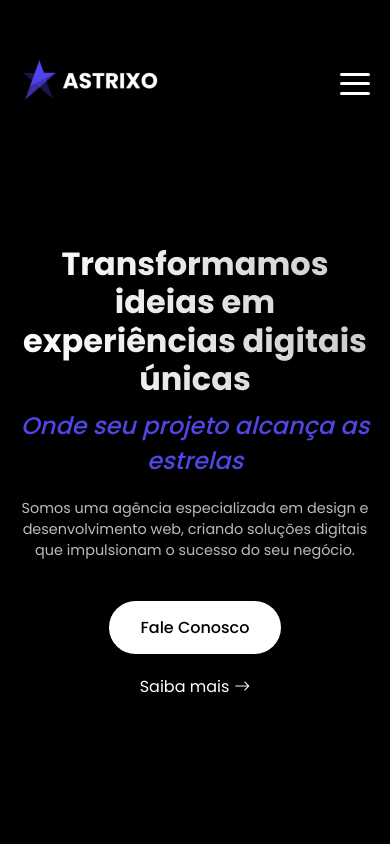
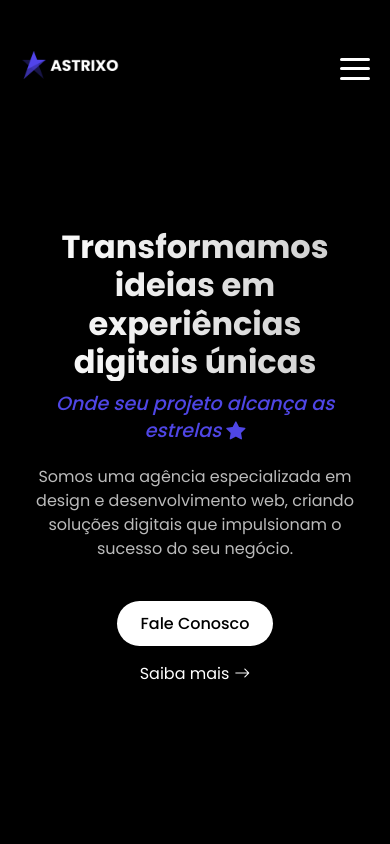
Before and after one commit to 90fabricio09/astrixo, a React (Vite) app: page / in a window 390 px wide. Shown: the top 844 px of the page. Built offline with nearby package versions, Linux system fonts and the light colour scheme.

Commit message:
Add files via upload

```diff
--- a/index.html
+++ b/index.html
@@ -17,7 +17,7 @@
   <link rel="canonical" href="https://astrixo.com.br" />
 
   <link rel="icon" type="image/png" href="/favicon.png" aria-hidden="true">
-  <link rel="preload" as="image" href="/favicon.png">
+  <!-- <link rel="preload" as="image" href="/favicon.png"> -->
 
   <!-- Open Graph para compartilhamento em redes sociais -->
   <meta property="og:title" content="Astrixo - Desenvolvimento Web, Design Gráfico e Tráfego Orgânico">
--- a/src/css/home.css
+++ b/src/css/home.css
@@ -121,7 +121,7 @@ body {
   height: 2px;
   bottom: -5px;
   left: 0;
-  background-color: #fff;
+  background-color: #4f46e5;
   transition: width 0.3s ease;
 }
 
@@ -733,30 +733,29 @@ body {
      RESPONSIVIDADE
    ========================= */
 @media (max-width: 768px) {
+  .astrixo-hero.scrolled {
+    min-height: 100vh;
+  }
+
   .hamburger {
     display: flex;
   }
 
   .nav-links-container {
     position: fixed;
-    top: 80px;
-    left: 0;
+    top: 0;
+    right: -100%;
     width: 100%;
-    background-color: rgba(0, 0, 0, 0.9);
-    backdrop-filter: blur(10px);
+    height: 100vh;
+    background-color: rgba(0, 0, 0, 0.95);
+    flex-direction: column;
+    justify-content: center;
     padding: 20px;
-    flex-direction: column;
-    transform: translateY(-100%);
-    opacity: 0;
-    transition: all 0.3s ease;
-    z-index: 100;
-    pointer-events: none;
+    transition: right 0.3s ease;
   }
 
   .nav-links-container.active {
-    transform: translateY(0);
-    opacity: 1;
-    pointer-events: auto;
+    right: 0;
   }
 
   .nav-links {
@@ -770,25 +769,61 @@ body {
     text-align: center;
   }
 
+  .nav-links li a {
+    font-size: 1.1rem;
+    padding: 10px 0;
+    display: block;
+  }
+
   .client-area-button {
     margin-top: 20px;
+    padding: 8px 16px;
+    font-size: 1rem;
+    width: auto;
+    min-width: 120px;
   }
 
-  /* Ajustes de tipografia no hero */
   .astrixo-title {
     font-size: 2.5rem;
+    line-height: 1.2;
   }
+
+  .astrixo-slogan {
+    font-size: 1.2rem;
+    line-height: 1.4;
+  }
+
   .astrixo-subtitle {
     font-size: 1rem;
+    line-height: 1.5;
   }
-  .features h2,
-  .cta h2 {
-    font-size: 2rem;
+
+  .astrixo-button {
+    padding: 12px 28px;
+    font-size: 1rem;
+    width: auto;
+    min-width: 140px;
+  }
+
+  .hero-learn-more {
+    font-size: 1rem;
+    justify-content: center;
+    width: auto;
+    min-width: 120px;
   }
 
   .hero-buttons {
     flex-direction: column;
+    gap: 15px;
     align-items: center;
+    width: 100%;
+    max-width: 300px;
+    margin: 0 auto;
+  }
+
+  .hero-content {
+    padding: 0 20px;
+    margin-top: 80px;
   }
 
   .showcase {
@@ -833,15 +868,48 @@ body {
   .astrixo-title {
     font-size: 2rem;
   }
+
   .astrixo-subtitle {
-    font-size: 0.9rem;
+    font-size: 1rem;
   }
+
+  .astrixo-button {
+    padding: 10px 24px;
+    font-size: 1rem;
+    min-width: 130px;
+  }
+
+  .hero-learn-more {
+    font-size: 1rem;
+    min-width: 110px;
+  }
+
+  .navbar {
+    padding: 15px 20px;
+  }
+
+  .navbar .logo img {
+    width: 100px;
+  }
+
+  .hero-content {
+    margin-top: 70px;
+    padding: 0 15px;
+  }
+
+  .nav-links li a {
+    font-size: 1rem;
+  }
+
+  .client-area-button {
+    font-size: 0.95rem;
+    padding: 8px 14px;
+    min-width: 110px;
+  }
+
   .features h2,
   .cta h2 {
     font-size: 1.75rem;
-  }
-  .navbar {
-    padding: 10px 20px;
   }
 }
 
--- a/src/pages/Home.jsx
+++ b/src/pages/Home.jsx
@@ -60,7 +60,7 @@ export default function Home() {
           <h1 className="astrixo-title">
             Transformamos ideias em<br /> experiências digitais únicas
           </h1>
-          <p className="astrixo-slogan">Onde seu projeto alcança as estrelas</p>
+          <p className="astrixo-slogan">Onde seu projeto alcança as estrelas <i className="bi bi-star-fill"></i></p>
           <p className="astrixo-subtitle">
             Somos uma agência especializada em design e desenvolvimento web, criando soluções digitais que impulsionam o sucesso do seu negócio.
           </p>
```
Also changed, not shown: 1 other file (tests, documents, lock files or other folders).
